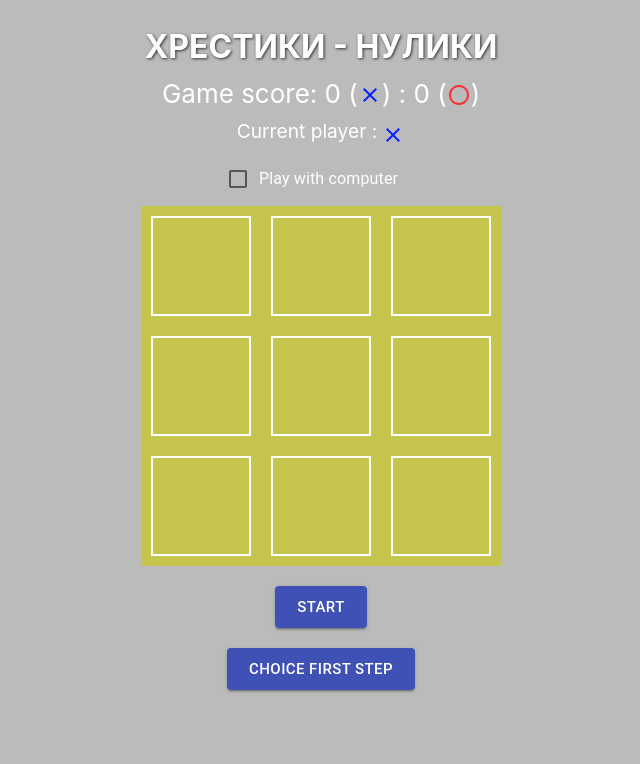
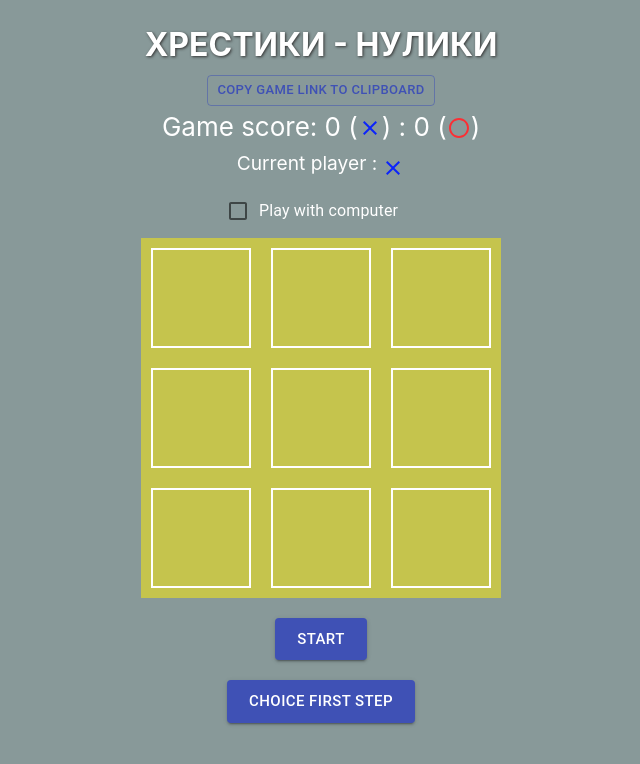
Before and after one commit to Serzh108/tic-tac-toe, a React (Create React App) app: page / in a window 1280 px wide. Shown: the top 764 px of the page, without its empty margins (319-959 px from the left). Built offline with nearby package versions, Linux system fonts and the light colour scheme.

Commit message:
some refactoring

```diff
--- a/package.json
+++ b/package.json
@@ -12,6 +12,7 @@
     "@types/node": "^12.12.62",
     "@types/react": "^16.9.49",
     "@types/react-dom": "^16.9.8",
+    "modern-normalize": "^1.0.0",
     "netlify-cli": "^2.64.1",
     "react": "^16.13.1",
     "react-dom": "^16.13.1",
--- a/src/App.css
+++ b/src/App.css
@@ -1,6 +1,6 @@
 .App {
   text-align: center;
-  background-color: #bbb;
+  background-color: #899;
   min-height: 100vh;
   display: flex;
   flex-direction: column;
--- a/src/components/Board1.js
+++ b/src/components/Board1.js
@@ -204,8 +204,32 @@ function Board1() {
     setisFirstStepChoice(false);
   };
 
+  const CopyToClipboard = () => {
+    const linkToGame = 'https://tic-tac-toe-serzh108.netlify.app/';
+    navigator.clipboard.writeText(linkToGame).then(
+      function () {
+        alert(`Copy link to clipboard: ${linkToGame}`);
+      },
+      function (err) {
+        alert(`Could not copy link: ${err}`);
+      },
+    );
+  };
+
   return (
     <>
+      <div>
+        <Button
+          variant="outlined"
+          size="small"
+          color="primary"
+          style={{ marginBottom: '6px' }}
+          onClick={CopyToClipboard}
+        >
+          copy game link to clipboard
+        </Button>
+      </div>
+
       <div className={styles.scoreBox}>
         <div>{`Game score: ${score[1]} (`}</div>
         <div style={{ paddingTop: '4px' }}>
@@ -265,12 +289,22 @@ function Board1() {
           {currentGamer === 1 ? (
             <CloseOutlinedIcon
               id="1"
-              style={{ color: '#0b24fb', fontSize: '56' }}
+              style={{
+                color: '#0b24fb',
+                fontSize: '1.5em',
+                paddingTop: '8px',
+                paddingRight: '6px',
+              }}
             />
           ) : (
             <RadioButtonUncheckedOutlinedIcon
               id="2"
-              style={{ color: '#fc2e34', fontSize: '56' }}
+              style={{
+                color: '#fc2e34',
+                fontSize: '1.5em',
+                paddingTop: '8px',
+                paddingRight: '6px',
+              }}
             />
           )}
           <h2 style={{ color: currentGamer === 1 ? '#0b24fb' : '#fc2e34' }}>
--- a/src/index.tsx
+++ b/src/index.tsx
@@ -1,7 +1,8 @@
 import React from 'react';
 import ReactDOM from 'react-dom';
+import App from './App';
+import 'modern-normalize/modern-normalize.css';
 import './index.css';
-import App from './App';
 
 ReactDOM.render(
   <React.StrictMode>
```
Also changed, not shown: 1 other file (tests, documents, lock files or other folders).
